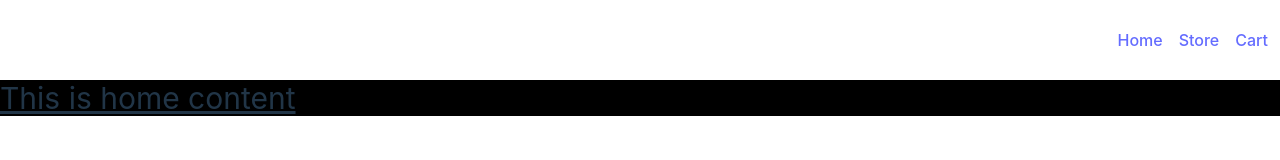
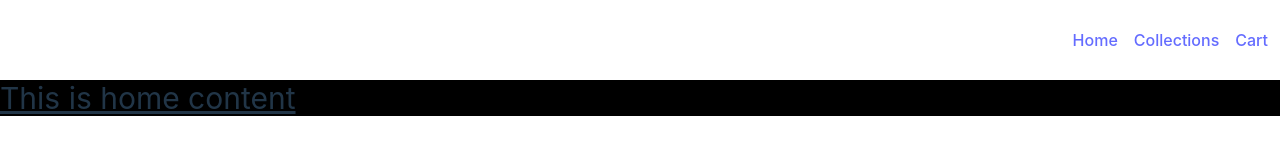
Before and after one commit to sevleo/TOP-ShoppingCart, a React (Vite) app: page / in a window 1280 px wide. Shown: the top 160 px of the page. Built offline with nearby package versions, Linux system fonts and the light colour scheme; no server answers.

Commit message:
Add context

```diff
--- /dev/null
+++ b/src/components/Context.jsx
@@ -0,0 +1,36 @@
+import React from "react";
+import { useEffect, useState, useContext } from "react";
+import {
+  saveCollectionsData,
+  checkCollectionsData,
+} from "../LocalStorageModule.js";
+
+const Context = React.createContext();
+
+export const CollectionsDataProvider = ({ children }) => {
+  const [collections, setCollections] = useState();
+
+  useEffect(() => {
+    const url =
+      "https://mock.shop/api?query={collections(first:%2010){edges%20{cursor%20node%20{id%20handle%20title%20description%20image%20{id%20url}}}}}";
+    const collectionsLocalStorageData = checkCollectionsData();
+    const stopFetch = collectionsLocalStorageData ? true : false;
+    const dataFetch = async () => {
+      const request = await fetch(url);
+      const response = await request.json();
+      setCollections(response);
+      saveCollectionsData(response);
+    };
+    if (!stopFetch) {
+      console.log("fetching from API");
+      dataFetch();
+    } else {
+      console.log("fetching from Local Storage");
+      setCollections(collectionsLocalStorageData);
+    }
+  }, []);
+
+  return <Context.Provider value={collections}>{children}</Context.Provider>;
+};
+
+export const useCollections = () => useContext(Context);
--- a/src/components/Home.jsx
+++ b/src/components/Home.jsx
@@ -1,29 +1,11 @@
 import Navigation from "./Navigation";
 import Content from "./Content";
 import Footer from "./Footer";
-import useData from "./useDataHook.jsx";
-import {
-  saveCollectionsData,
-  checkCollectionsData,
-} from "../LocalStorageModule.js";
+import { useCollections } from "./Context.jsx";
 
 function Home() {
-  const localStorageData = checkCollectionsData();
-  const stopFetch = localStorageData ? true : false;
-
-  const url =
-    "https://mock.shop/api?query={collections(first:%2010){edges%20{cursor%20node%20{id%20handle%20title%20description%20image%20{id%20url}}}}}";
-  const { data } = useData(url, stopFetch);
-
-  if (data) {
-    console.log("serving data from API");
-    saveCollectionsData(data);
-  } else if (localStorageData) {
-    console.log("serving data from local storage");
-  }
-
-  const finalData = data ? data : localStorageData;
-  console.log(finalData);
+  const collections = useCollections();
+  console.log(collections);
 
   return (
     <>
--- a/src/components/Navigation.jsx
+++ b/src/components/Navigation.jsx
@@ -8,7 +8,7 @@ function Navigation() {
           <Link to="/">Home</Link>
         </li>
         <li>
-          <Link to="./../store">Store</Link>
+          <Link to="./../store">Collections</Link>
         </li>
         <li>
           <Link to="./../store">Cart</Link>
--- a/src/components/Router.jsx
+++ b/src/components/Router.jsx
@@ -1,13 +1,13 @@
 import { createBrowserRouter, RouterProvider } from "react-router-dom";
-import Home from "./Home";
 import ErrorPage from "./ErrorPage";
 import Store from "./Store";
+import { VeryRootApp } from "./VeryRootApp";
 
 const Router = () => {
   const router = createBrowserRouter([
     {
       path: "/",
-      element: <Home />,
+      element: <VeryRootApp />,
       errorElement: <ErrorPage />,
     },
     {
--- /dev/null
+++ b/src/components/VeryRootApp.jsx
@@ -0,0 +1,10 @@
+import { CollectionsDataProvider } from "./Context";
+import Home from "./Home";
+
+export const VeryRootApp = () => {
+  return (
+    <CollectionsDataProvider>
+      <Home />
+    </CollectionsDataProvider>
+  );
+};
--- a/src/components/useDataHook.jsx
+++ /dev/null
@@ -1,19 +0,0 @@
-import { useEffect, useState } from "react";
-
-const useData = (url, stopFetch = "false") => {
-  const [state, setState] = useState();
-
-  useEffect(() => {
-    const dataFetch = async () => {
-      const request = await fetch(url);
-      const response = await request.json();
-      setState(response);
-    };
-    if (!stopFetch) {
-      dataFetch();
-    }
-  }, [url, stopFetch]);
-  return { data: state };
-};
-
-export default useData;
```
